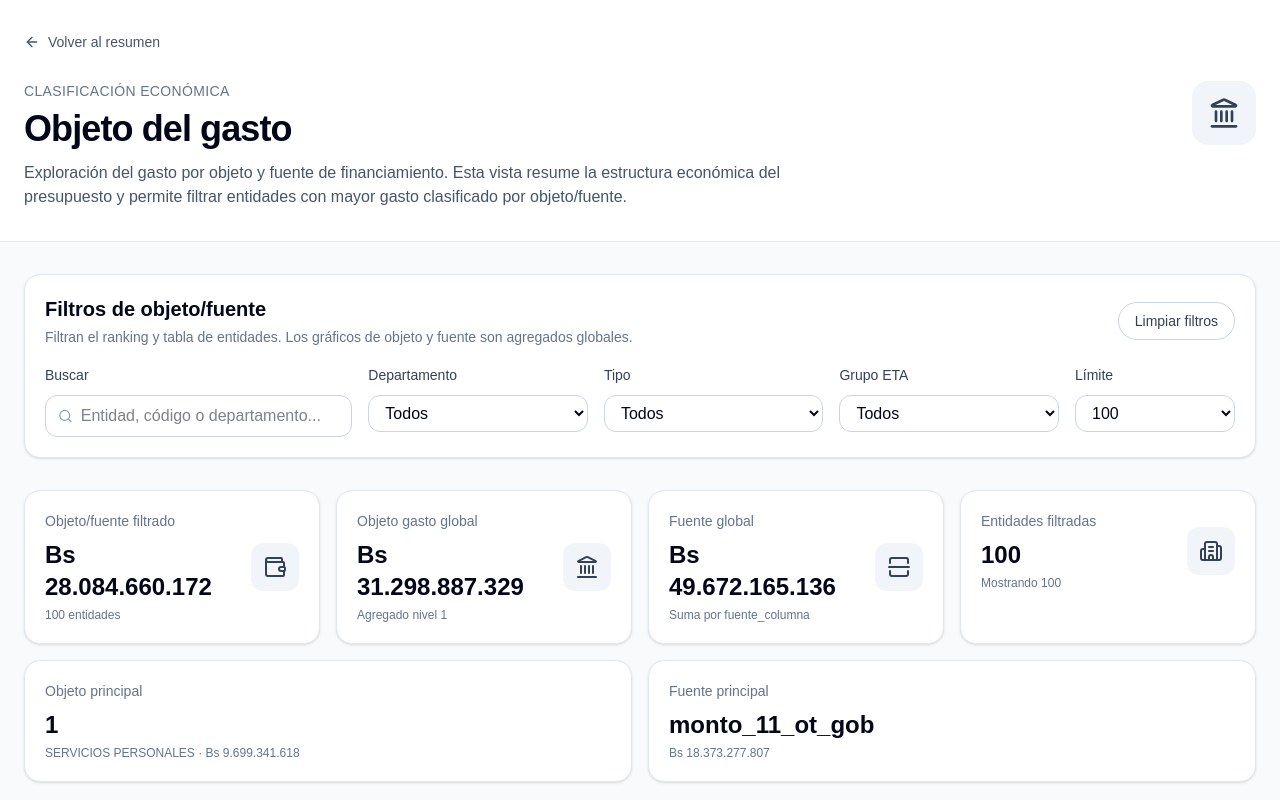
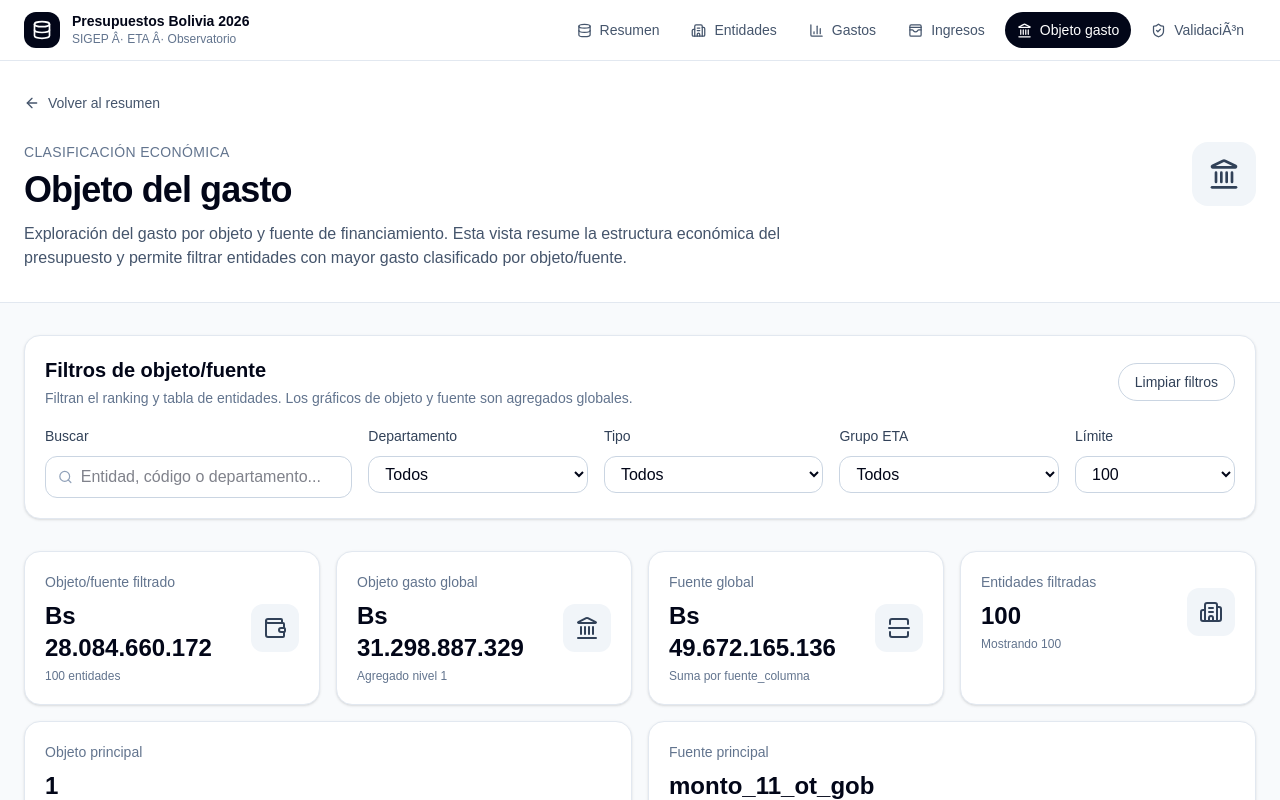
Before and after one commit to paul-pinto/Presupuestos-2026, a Next.js app in the folder frontend/: page /objeto-gasto in a window 1280 px wide. Shown: the top 800 px of the page. Built offline with nearby package versions, Linux system fonts and the light colour scheme.

Commit message:
Add global navigation

```diff
--- a/frontend/src/app/layout.tsx
+++ b/frontend/src/app/layout.tsx
@@ -1,20 +1,11 @@
 import type { Metadata } from "next";
-import { Geist, Geist_Mono } from "next/font/google";
 import "./globals.css";
-
-const geistSans = Geist({
-  variable: "--font-geist-sans",
-  subsets: ["latin"],
-});
-
-const geistMono = Geist_Mono({
-  variable: "--font-geist-mono",
-  subsets: ["latin"],
-});
+import AppNav from "@/components/AppNav";
 
 export const metadata: Metadata = {
-  title: "Create Next App",
-  description: "Generated by create next app",
+  title: "Presupuestos Bolivia 2026",
+  description:
+    "Explorador pÃºblico de presupuestos ETA Bolivia 2026 con datos SIGEP procesados.",
 };
 
 export default function RootLayout({
@@ -23,11 +14,11 @@ export default function RootLayout({
   children: React.ReactNode;
 }>) {
   return (
-    <html
-      lang="en"
-      className={`${geistSans.variable} ${geistMono.variable} h-full antialiased`}
-    >
-      <body className="min-h-full flex flex-col">{children}</body>
+    <html lang="es">
+      <body>
+        <AppNav />
+        {children}
+      </body>
     </html>
   );
 }
--- /dev/null
+++ b/frontend/src/components/AppNav.tsx
@@ -0,0 +1,95 @@
+"use client";
+
+import Link from "next/link";
+import { usePathname } from "next/navigation";
+import {
+  BarChart3,
+  Building2,
+  Database,
+  Landmark,
+  ShieldCheck,
+  WalletCards,
+} from "lucide-react";
+
+const links = [
+  {
+    href: "/",
+    label: "Resumen",
+    icon: Database,
+  },
+  {
+    href: "/entidades",
+    label: "Entidades",
+    icon: Building2,
+  },
+  {
+    href: "/gastos",
+    label: "Gastos",
+    icon: BarChart3,
+  },
+  {
+    href: "/ingresos",
+    label: "Ingresos",
+    icon: WalletCards,
+  },
+  {
+    href: "/objeto-gasto",
+    label: "Objeto gasto",
+    icon: Landmark,
+  },
+  {
+    href: "/validacion",
+    label: "ValidaciÃ³n",
+    icon: ShieldCheck,
+  },
+];
+
+function isActive(pathname: string, href: string): boolean {
+  if (href === "/") return pathname === "/";
+  return pathname === href || pathname.startsWith(`${href}/`);
+}
+
+export default function AppNav() {
+  const pathname = usePathname();
+
+  return (
+    <header className="sticky top-0 z-50 border-b border-slate-200 bg-white/95 backdrop-blur">
+      <div className="mx-auto flex max-w-7xl flex-col gap-3 px-6 py-3 lg:flex-row lg:items-center lg:justify-between">
+        <Link href="/" className="flex items-center gap-3">
+          <div className="rounded-xl bg-slate-950 p-2 text-white">
+            <Database size={20} />
+          </div>
+          <div>
+            <p className="text-sm font-semibold leading-tight text-slate-950">
+              Presupuestos Bolivia 2026
+            </p>
+            <p className="text-xs text-slate-500">SIGEP Â· ETA Â· Observatorio</p>
+          </div>
+        </Link>
+
+        <nav className="flex gap-2 overflow-x-auto pb-1 lg:pb-0">
+          {links.map((item) => {
+            const active = isActive(pathname, item.href);
+            const Icon = item.icon;
+
+            return (
+              <Link
+                key={item.href}
+                href={item.href}
+                className={[
+                  "flex shrink-0 items-center gap-2 rounded-full px-3 py-2 text-sm transition",
+                  active
+                    ? "bg-slate-950 text-white"
+                    : "text-slate-600 hover:bg-slate-100 hover:text-slate-950",
+                ].join(" ")}
+              >
+                <Icon size={15} />
+                {item.label}
+              </Link>
+            );
+          })}
+        </nav>
+      </div>
+    </header>
+  );
+}
```
